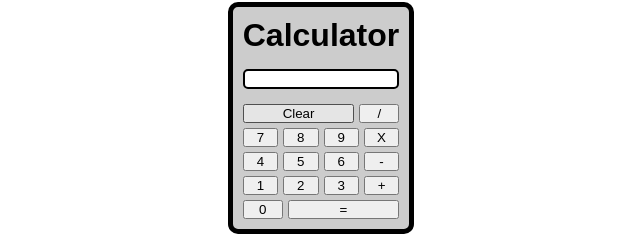
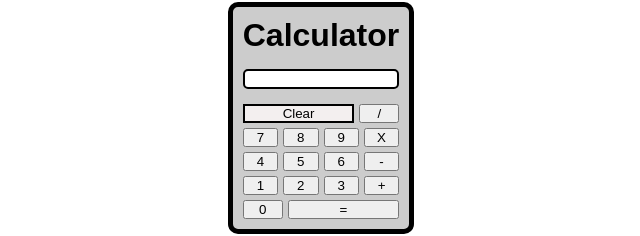
Before and after one commit to ralfbernard/DxPorjects, a plain HTML site: page index.html in a window 1280 px wide. In both pictures the pointer is over the button "Clear". Shown: the part 282-518 px from the top of the page, without its empty margins (319-959 px from the left). Drawn offline with Linux system fonts and the light colour scheme.

Commit message:
commit hover

```diff
--- a/style.css
+++ b/style.css
@@ -20,8 +20,10 @@ h1 {
     gap: 5px;
     border: 5px solid black;
     padding: 10px;
+
     border-radius: 10px;
     background-color: #ccc;
+
 
 }
 #calculation-display {
@@ -67,3 +69,8 @@ h1 {
 .bottom button:nth-child(2) {
     flex: 3;
 }
+
+button:hover {
+    background-color: rgb(243, 239, 239);
+    border: 2px solid black;
+}
```
